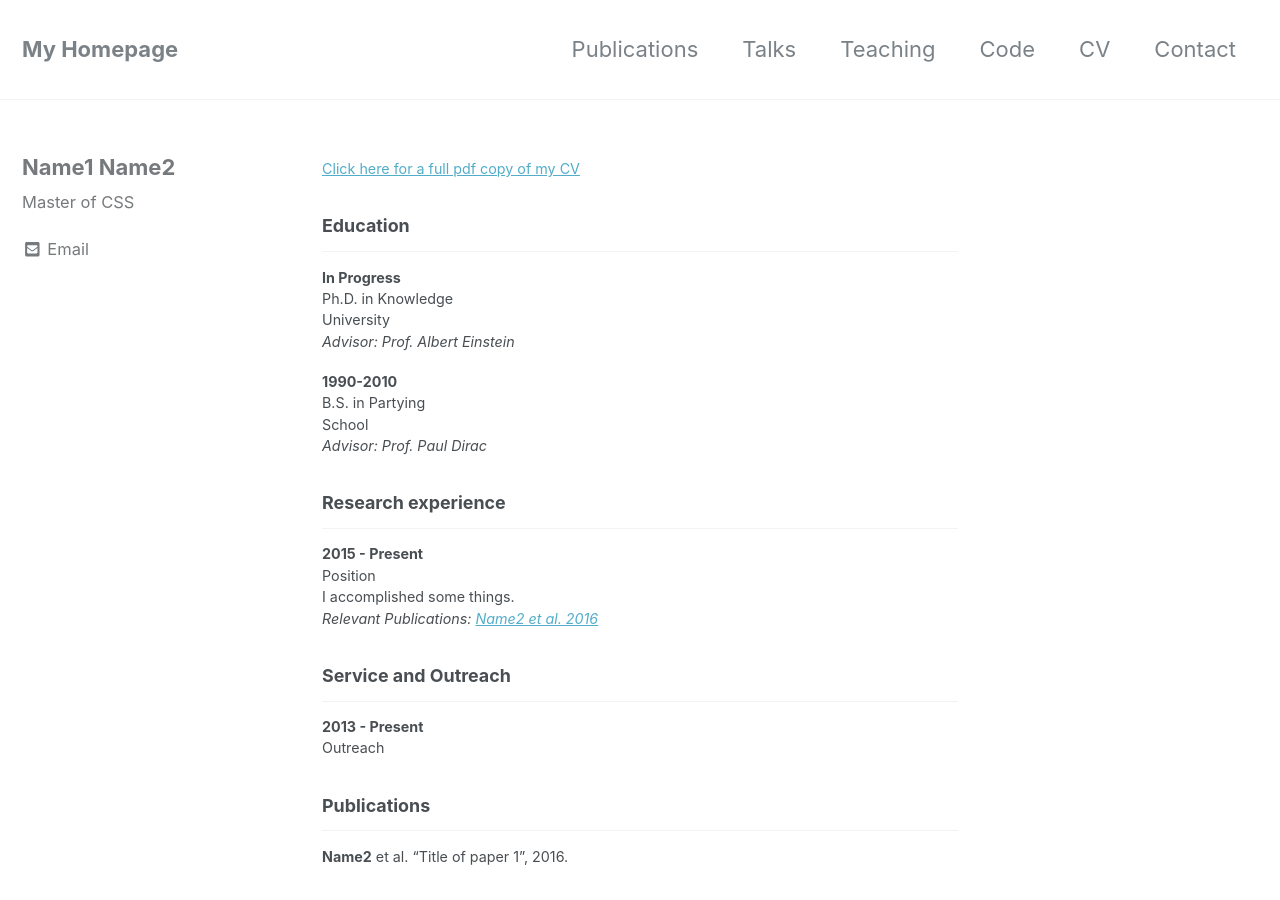
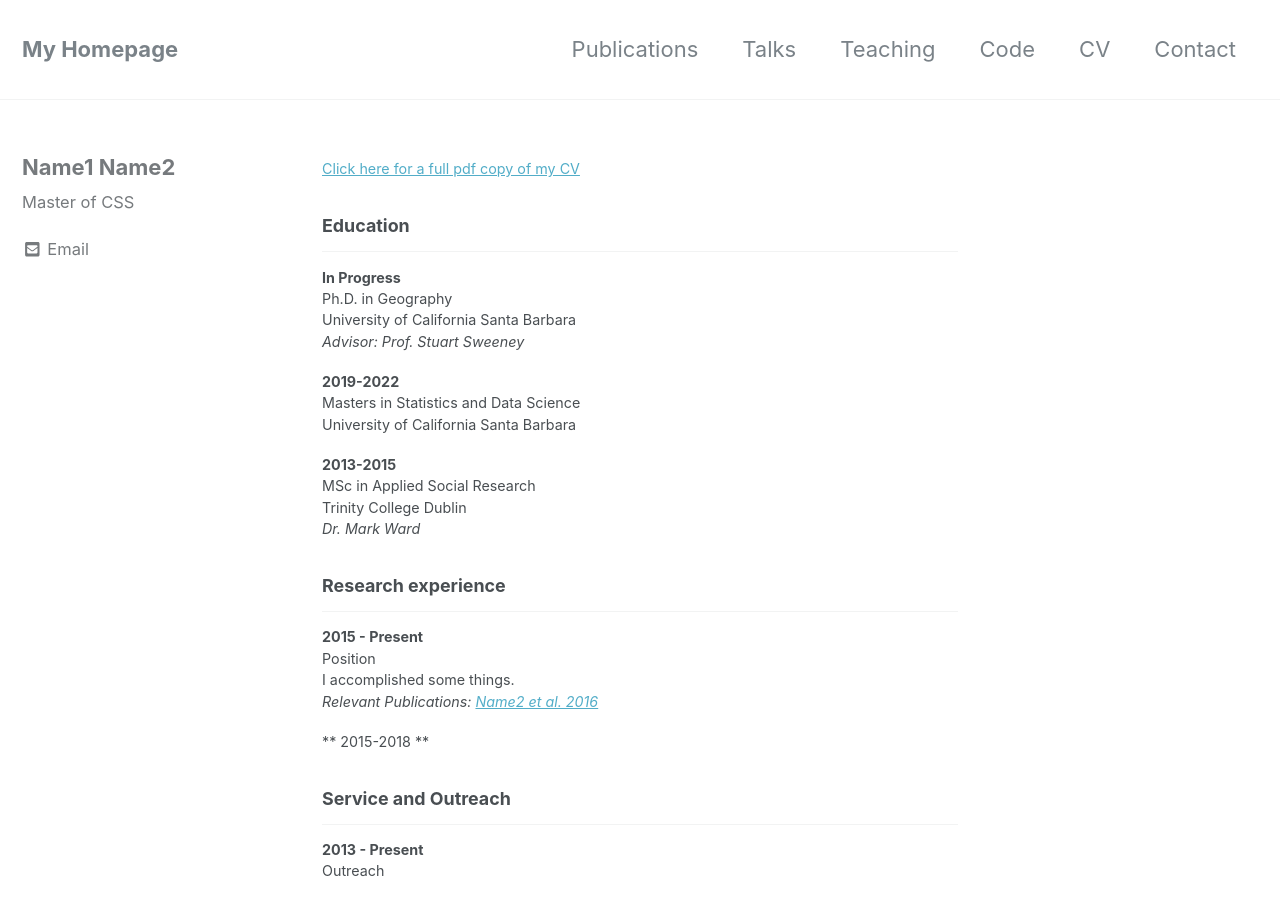
Before and after one commit to sarabadjis/sarabadjis.github.io, a Jekyll site: the page built from _pages/cv.md, in a window 1280 px wide and 900 px high. Built offline with Jekyll 4.4.1, drawn with Linux system fonts in a browser that asks for light colours; nearby versions of some CDN libraries.

Commit message:
Update cv.md

```diff
--- a/_pages/cv.md
+++ b/_pages/cv.md
@@ -18,14 +18,18 @@ a.uline {text-decoration:underline;}
 ## Education
 ---
 **In Progress**<br>
-Ph.D. in Knowledge<br>
-University<br>
-*Advisor: Prof. Albert Einstein*
+Ph.D. in Geography<br>
+University of California Santa Barbara<br>
+*Advisor: Prof. Stuart Sweeney*
 
-**1990-2010**<br>
-B.S. in Partying<br>
-School<br>
-*Advisor: Prof. Paul Dirac*
+**2019-2022**<br>
+Masters in Statistics and Data Science<br>
+University of California Santa Barbara
+
+**2013-2015**<br>
+MSc in Applied Social Research <br>
+Trinity College Dublin <br>
+*Dr. Mark Ward*
 
 ## Research experience
 ---
@@ -35,6 +39,7 @@ Position<br>
 I accomplished some things.<br>
 *Relevant Publications: <a href="../publications/publication1" class="uline">Name2 et al. 2016</a>*<br>
 
+** 2015-2018 **
 
 ## Service and Outreach
 ---
```
